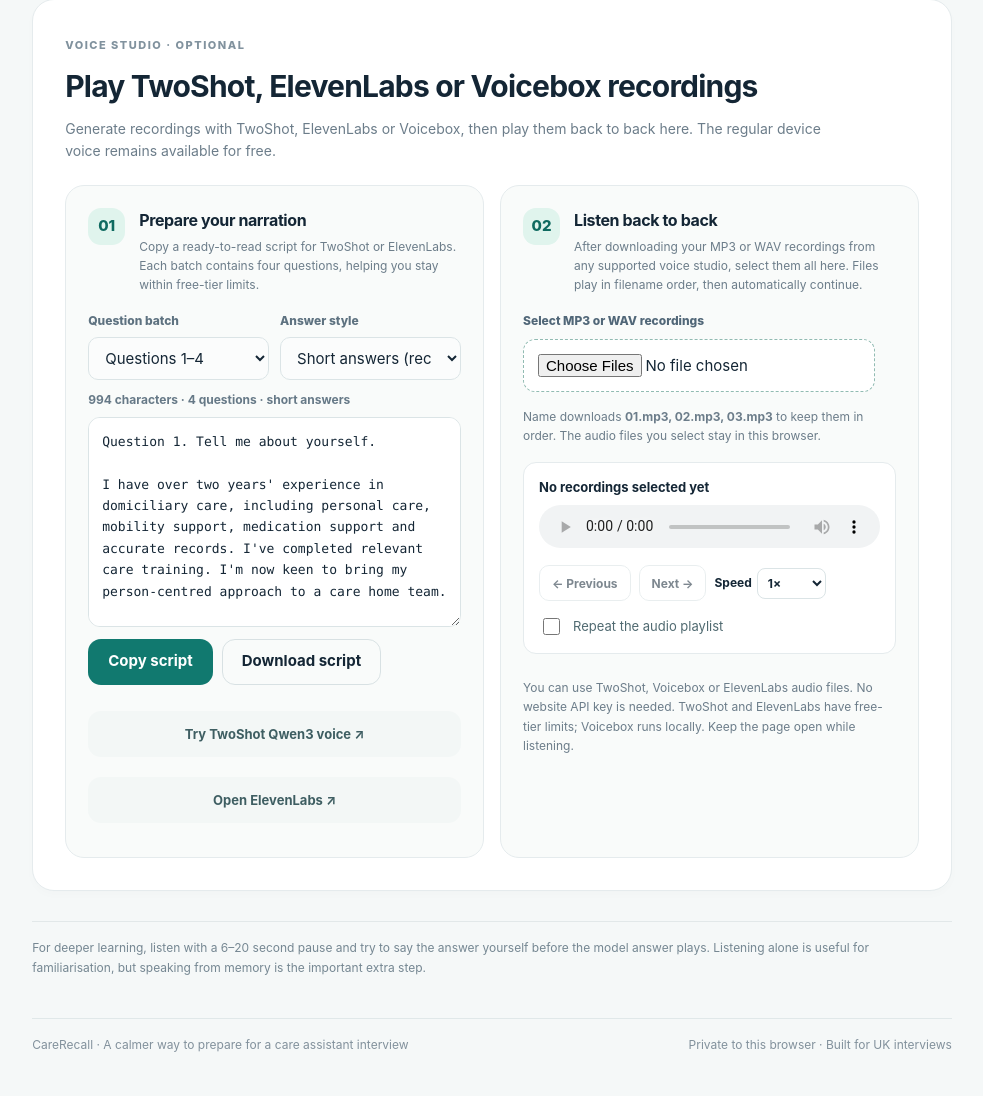
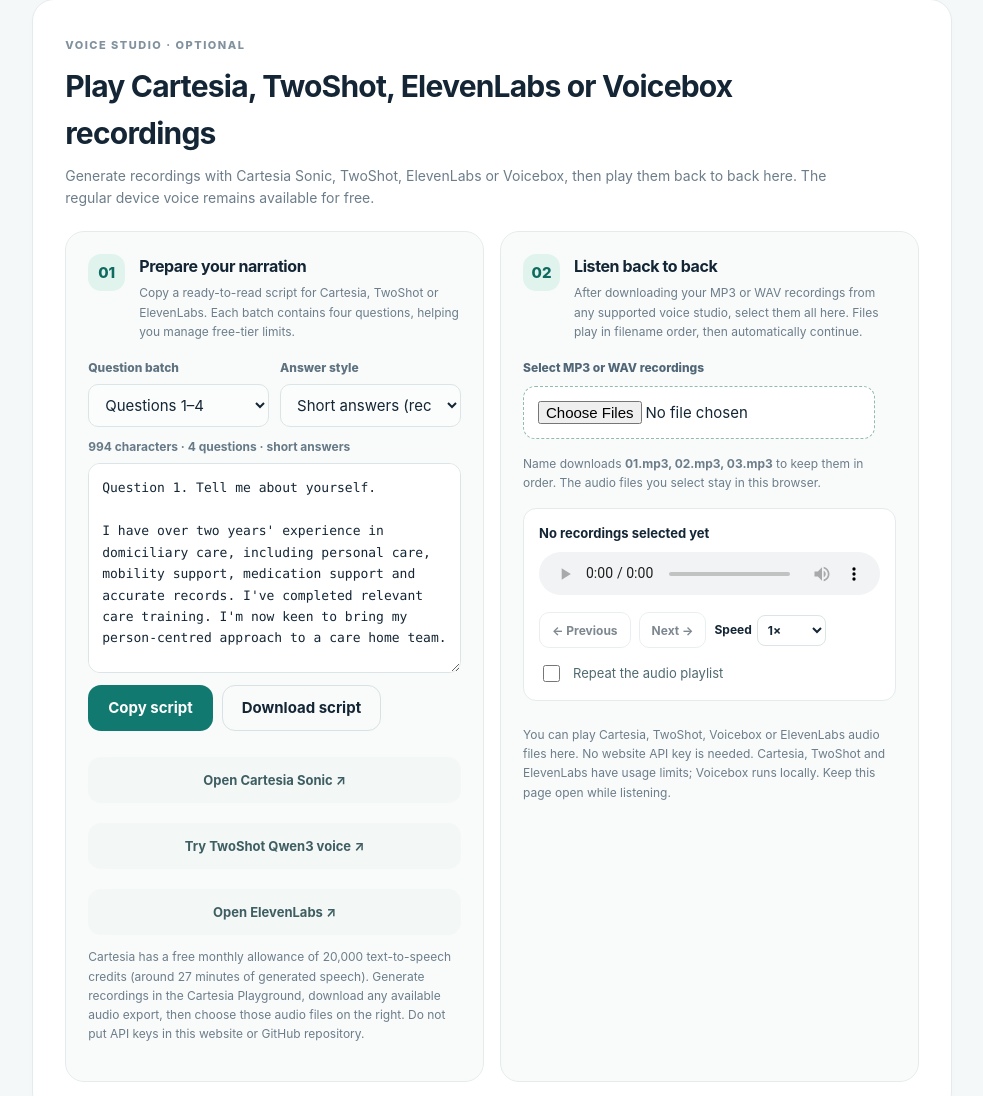
Before and after one commit to danydrag00-lang/care-recall, a plain HTML site: page listen.html in a window 1280 px wide. Shown: the part 2457-3553 px from the top of the page, without its empty margins (277-1260 px from the left). Drawn offline with Linux system fonts and the light colour scheme.

Commit message:
Add Cartesia Sonic as optional natural voice recording provider

```diff
--- a/listen.html
+++ b/listen.html
@@ -37,12 +37,12 @@
 <section class="surface elevenlabs-section" aria-labelledby="elevenlabs-title">
   <div class="elevenlabs-intro">
     <span class="eyebrow">VOICE STUDIO · OPTIONAL</span>
-    <h2 id="elevenlabs-title">Play TwoShot, ElevenLabs or Voicebox recordings</h2>
-    <p>Generate recordings with TwoShot, ElevenLabs or Voicebox, then play them back to back here. The regular device voice remains available for free.</p>
+    <h2 id="elevenlabs-title">Play Cartesia, TwoShot, ElevenLabs or Voicebox recordings</h2>
+    <p>Generate recordings with Cartesia Sonic, TwoShot, ElevenLabs or Voicebox, then play them back to back here. The regular device voice remains available for free.</p>
   </div>
   <div class="elevenlabs-grid">
     <div class="elevenlabs-panel">
-      <div class="elevenlabs-step"><span>01</span><div><h3>Prepare your narration</h3><p>Copy a ready-to-read script for TwoShot or ElevenLabs. Each batch contains four questions, helping you stay within free-tier limits.</p></div></div>
+      <div class="elevenlabs-step"><span>01</span><div><h3>Prepare your narration</h3><p>Copy a ready-to-read script for Cartesia, TwoShot or ElevenLabs. Each batch contains four questions, helping you manage free-tier limits.</p></div></div>
       <div class="elevenlabs-fields">
         <div class="field"><label for="eleven-batch">Question batch</label><select id="eleven-batch"></select></div>
         <div class="field"><label for="eleven-version">Answer style</label><select id="eleven-version"><option value="short">Short answers (recommended)</option><option value="full">Full answers</option></select></div>
@@ -50,7 +50,7 @@
       <p id="eleven-count" class="eleven-count" aria-live="polite"></p>
       <textarea id="eleven-script" readonly aria-label="Narration script for TwoShot or ElevenLabs" rows="8" spellcheck="false"></textarea>
       <div class="eleven-buttons"><button id="eleven-copy" type="button" class="btn btn-primary">Copy script</button><button id="eleven-save-text" type="button" class="btn btn-outline">Download script</button></div>
-      <div class="voicebox-actions"><a class="btn btn-ghost eleven-open" href="https://twoshot.app/open-source-tts/" target="_blank" rel="noopener noreferrer">Try TwoShot Qwen3 voice ↗</a><a class="btn btn-ghost eleven-open" href="https://elevenlabs.io/text-to-speech" target="_blank" rel="noopener noreferrer">Open ElevenLabs ↗</a></div>
+      <div class="voicebox-actions"><a class="btn btn-ghost eleven-open" href="https://play.cartesia.ai/" target="_blank" rel="noopener noreferrer">Open Cartesia Sonic ↗</a><a class="btn btn-ghost eleven-open" href="https://twoshot.app/open-source-tts/" target="_blank" rel="noopener noreferrer">Try TwoShot Qwen3 voice ↗</a><a class="btn btn-ghost eleven-open" href="https://elevenlabs.io/text-to-speech" target="_blank" rel="noopener noreferrer">Open ElevenLabs ↗</a></div><p class="eleven-help">Cartesia has a free monthly allowance of 20,000 text-to-speech credits (around 27 minutes of generated speech). Generate recordings in the Cartesia Playground, download any available audio export, then choose those audio files on the right. Do not put API keys in this website or GitHub repository.</p>
     </div>
     <div class="elevenlabs-panel">
       <div class="elevenlabs-step"><span>02</span><div><h3>Listen back to back</h3><p>After downloading your MP3 or WAV recordings from any supported voice studio, select them all here. Files play in filename order, then automatically continue.</p></div></div>
@@ -68,7 +68,7 @@
         <label class="check-row"><input id="eleven-loop" type="checkbox"><span>Repeat the audio playlist</span></label>
       </div>
       <ol id="eleven-queue" class="eleven-queue" aria-label="ElevenLabs files queued for playback"></ol>
-      <p class="eleven-help">You can use TwoShot, Voicebox or ElevenLabs audio files. No website API key is needed. TwoShot and ElevenLabs have free-tier limits; Voicebox runs locally. Keep the page open while listening.</p>
+      <p class="eleven-help">You can play Cartesia, TwoShot, Voicebox or ElevenLabs audio files here. No website API key is needed. Cartesia, TwoShot and ElevenLabs have usage limits; Voicebox runs locally. Keep this page open while listening.</p>
     </div>
   </div>
 </section>
```
